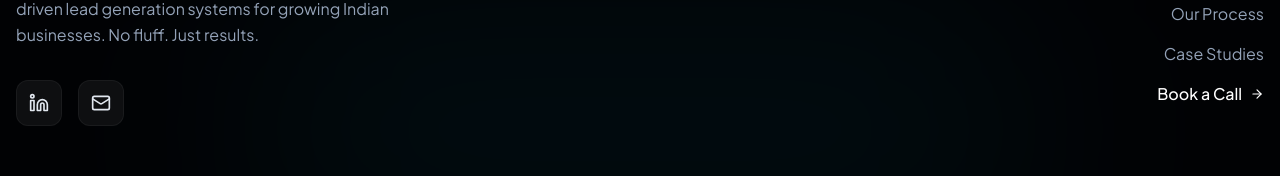
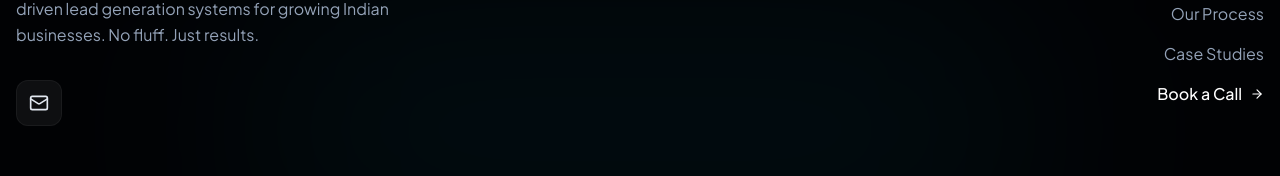
Before and after one commit to Rishabh-Sh1rma/Agency, a React (Vite) app: page / in a window 1280 px wide. Shown: the part 5797-5973 px from the top of the page. Built offline with nearby package versions, Linux system fonts and the light colour scheme.

Commit message:
Update Footer.tsx

```diff
--- a/components/Footer.tsx
+++ b/components/Footer.tsx
@@ -22,10 +22,7 @@ export const Footer: React.FC<FooterProps> = ({ onNavigate }) => {
             No fluff. Just results.
           </p>
           <div className="flex gap-4">
-            <a href="#" className="p-3 rounded-xl bg-white/5 hover:bg-brand-cyan/20 hover:text-brand-cyan transition-all border border-white/5 group">
-              <Linkedin size={20} className="group-hover:scale-110 transition-transform"/>
-            </a>
-            <a href="mailto:contact@example.com" className="p-3 rounded-xl bg-white/5 hover:bg-brand-cyan/20 hover:text-brand-cyan transition-all border border-white/5 group">
+            <a href="mailto:rishabhar1974@gmail.com" className="p-3 rounded-xl bg-white/5 hover:bg-brand-cyan/20 hover:text-brand-cyan transition-all border border-white/5 group">
               <Mail size={20} className="group-hover:scale-110 transition-transform"/>
             </a>
           </div>
```
